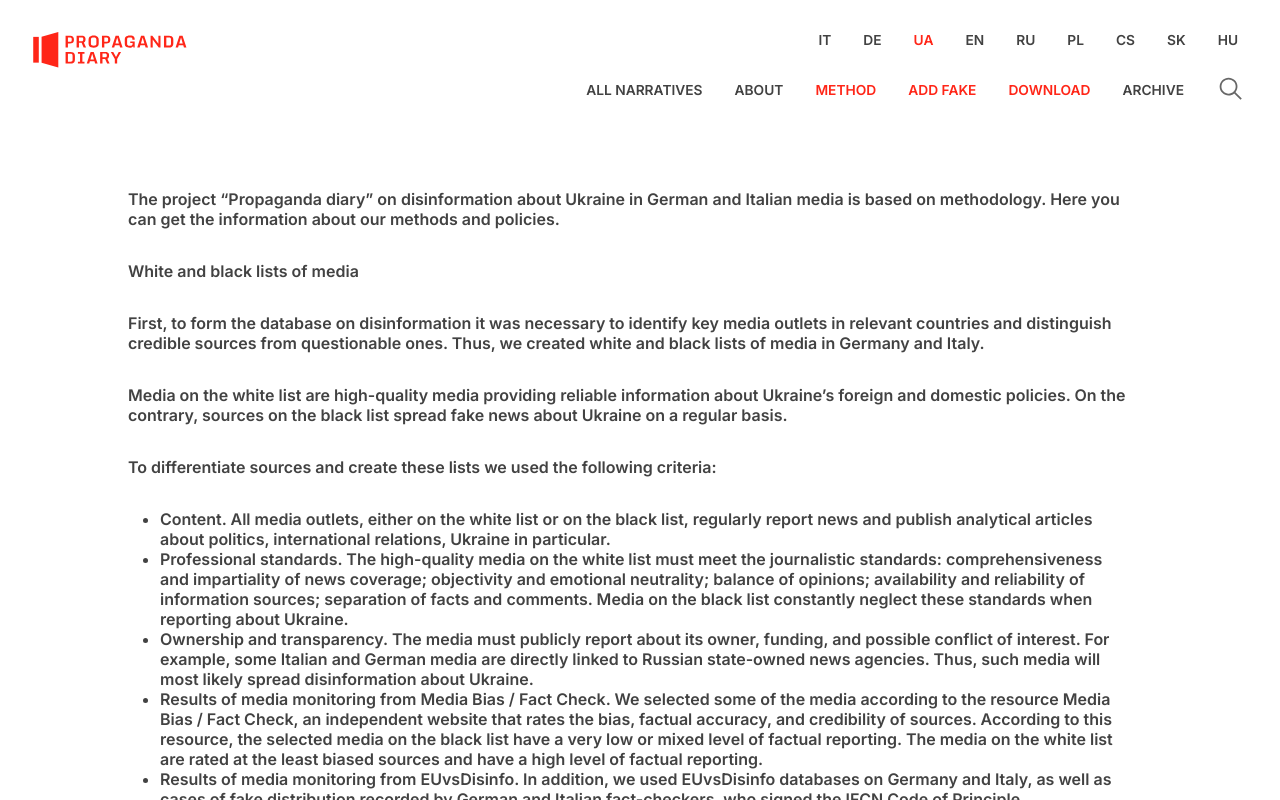
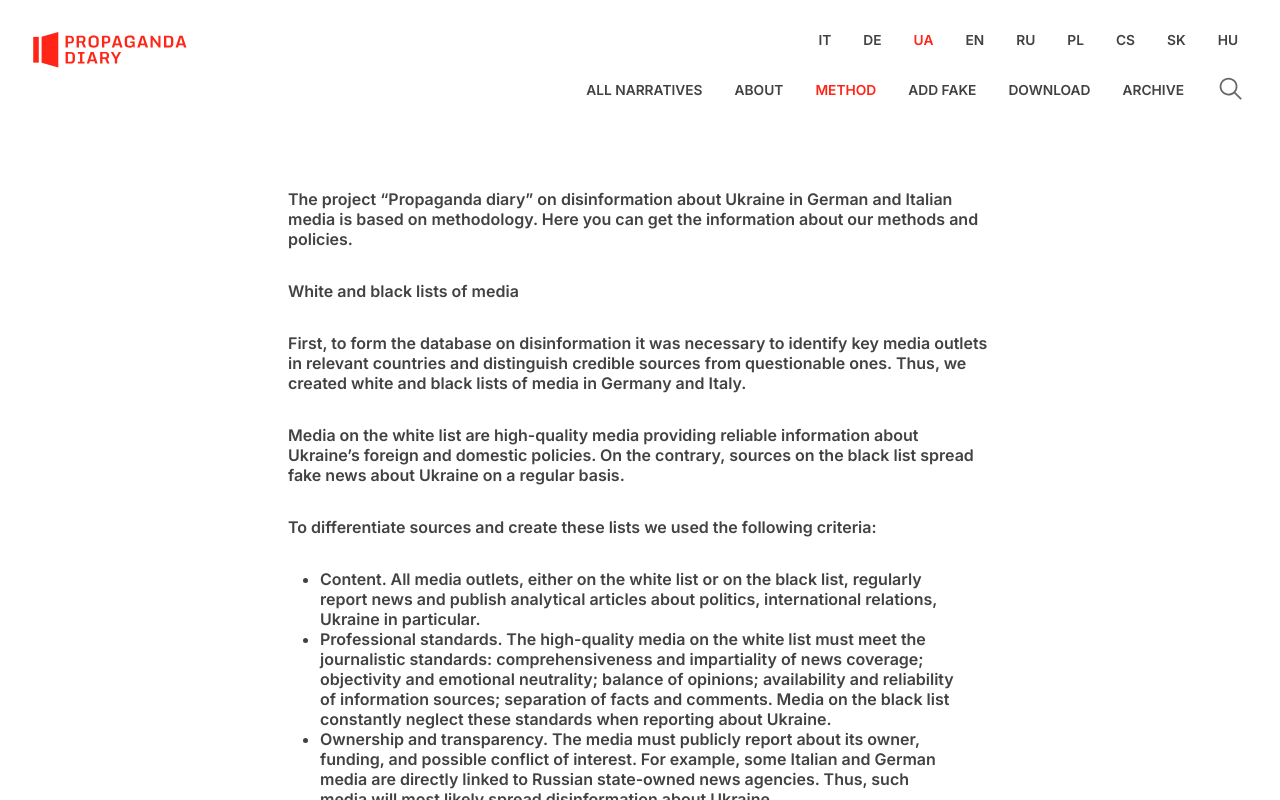
Before and after one commit to sergesoroka/propagandaDiary, a Next.js app: page /method in a window 1280 px wide. Shown: the top 800 px of the page. Built offline with nearby package versions, Linux system fonts and the light colour scheme.

Commit message:
Paddind on Narrative Page

```diff
--- a/src/components/Header/Navbar/Navbar.tsx
+++ b/src/components/Header/Navbar/Navbar.tsx
@@ -6,7 +6,7 @@ import SpetialText from "../../../../data/SpetialText";
 
 const Navbar = () => {
   const router = useRouter();
-  const { pathname, asPath, query, locale } = router;
+  const { pathname } = router;
 
   return (
     <ul className={styles.navbarWrap}>
@@ -31,7 +31,7 @@ const Navbar = () => {
         passHref
         target="_blank"
       >
-        <li className={pathname === "/method" ? styles.activeLink : ""}>
+        <li>
           <SpetialText name={"Add_Fake"} />
         </li>
       </Link>
@@ -41,7 +41,7 @@ const Navbar = () => {
         passHref
         target="_blank"
       >
-        <li className={pathname === "/method" ? styles.activeLink : ""}>
+        <li>
           <SpetialText name={"Download"} />
         </li>
       </Link>
--- a/src/styles/Home.module.css
+++ b/src/styles/Home.module.css
@@ -20,7 +20,7 @@
   flex-direction: column;
   justify-content: flex-start;
   align-items: flex-start;
-  padding: 2rem 8rem;
+  padding: 2rem 18rem;
   min-height: 100vh;
 }
 
```
